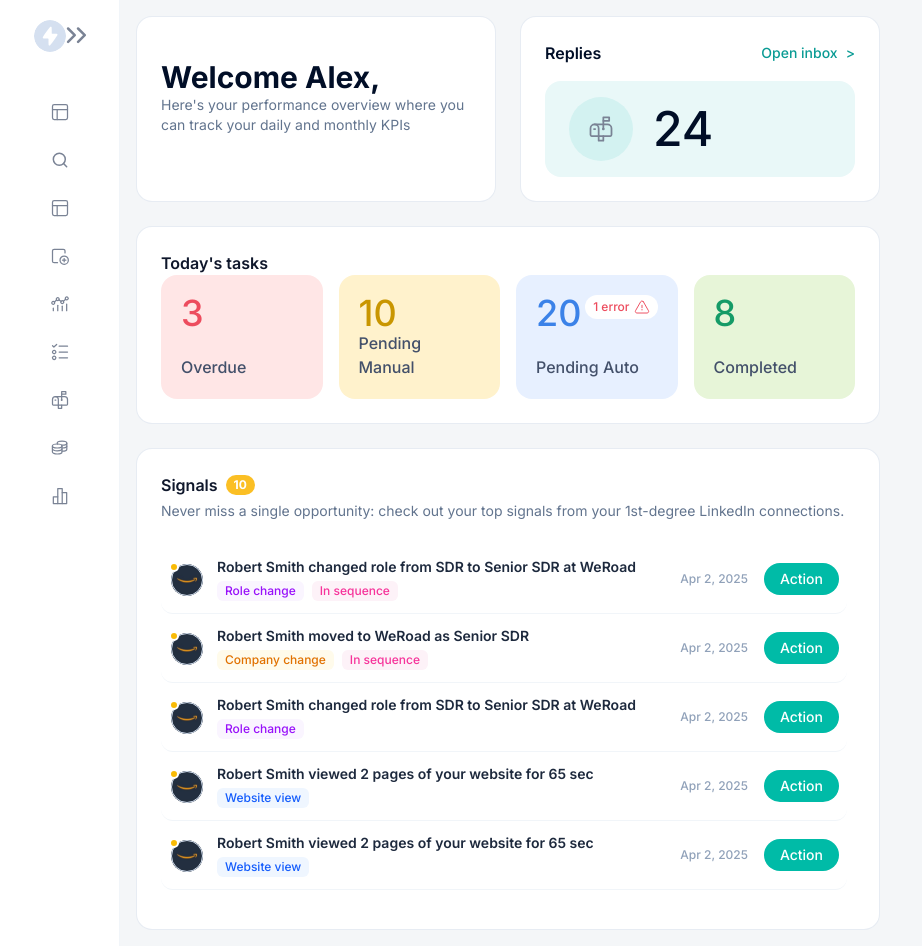
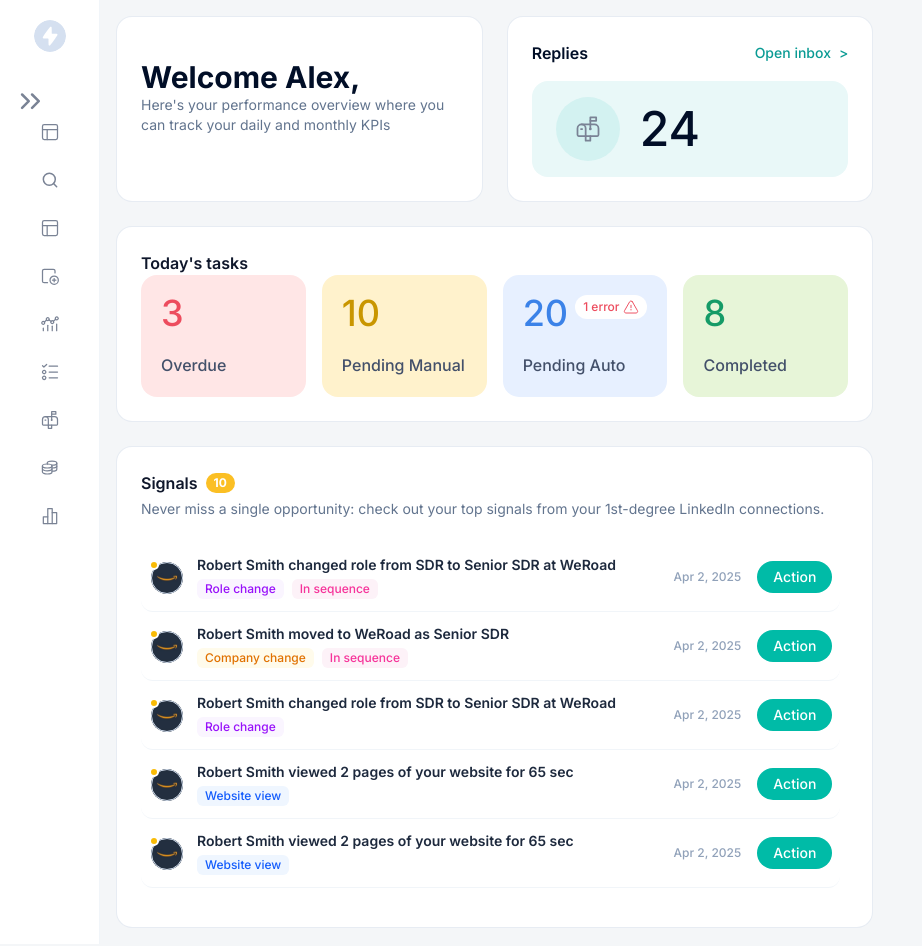
Before and after one commit to Ferran00/crono-assignment, a React (Vite) app: page / in a window 1280 px wide. Both pictures are taken after a click on the button "Collapse sidebar". Shown: the whole page, without its empty margins (0-922 px from the left). Built offline with nearby package versions, Linux system fonts and the light colour scheme.

Commit message:
feat: move the sidebar's expand button below the logo

```diff
--- a/src/dashboard/components/Sidebar/Sidebar.tsx
+++ b/src/dashboard/components/Sidebar/Sidebar.tsx
@@ -17,7 +17,7 @@ export function Sidebar() {
 
   return (
     <aside
-      className={`${collapsed ? 'w-30' : 'w-60'} hidden shrink-0 flex-col border-r border-slate-100 bg-white p-5 transition-all md:flex`}
+      className={`${collapsed ? 'w-25' : 'w-60'} hidden shrink-0 flex-col border-r border-slate-100 bg-white p-5 transition-all md:flex`}
     >
       <div
         className={`mb-10 flex items-center ${collapsed ? 'justify-center' : 'justify-between'}`}
@@ -30,18 +30,32 @@ export function Sidebar() {
           className={collapsed ? 'h-8 w-8' : 'h-8 w-auto'}
         />
 
-        {/* toggle collapse button */}
-          <button
+        {/* collapse button */}
+          {!collapsed && (
+            <button
+              type="button"
+              onClick={() => setCollapsed(true)}
+              className="text-xl text-slate-400"
+              aria-label="Collapse sidebar"
+            >
+              <img src={`/icons/${"back-arrow.svg"}`} alt="" className="h-5 w-5" />
+            </button>
+          )}
+      </div>
+
+      {/* expand button */}
+      {collapsed && (
+        <button
             type="button"
-            onClick={() => setCollapsed(prev => !prev)}
+            onClick={() => setCollapsed(false)}
             className="text-xl text-slate-400"
-            aria-label="Collapse sidebar"
+            aria-label="Expand sidebar"
           >
             <img src={`/icons/${"back-arrow.svg"}`} alt="" className="h-5 w-5"
-              style={{ transform: collapsed ? 'scaleX(-1)' : 'none' }}          /* Flip icon horizontally when collapsed */
+              style={{ transform: 'scaleX(-1)' }}          /* Flip icon horizontally */
             />
           </button>
-      </div>
+      )}
 
       {/* entries */}
       <nav className="space-y-2">
```
